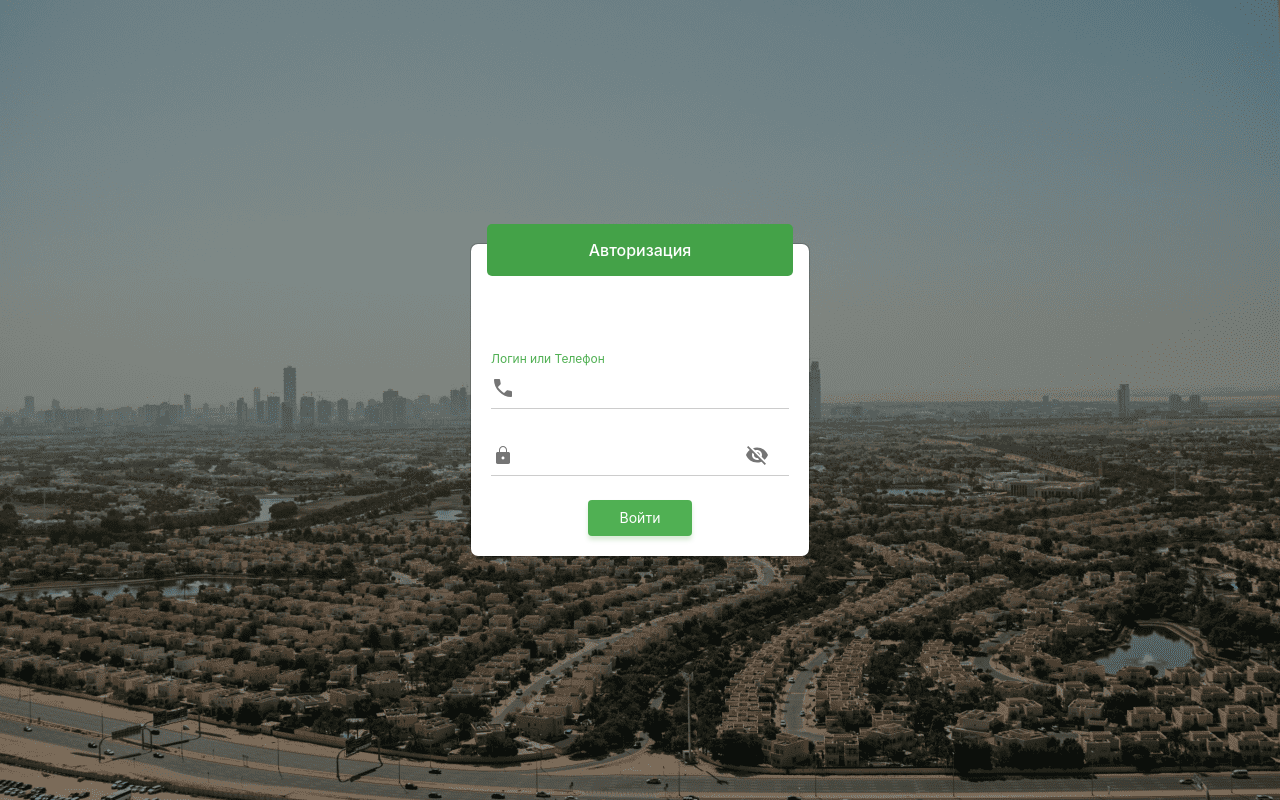
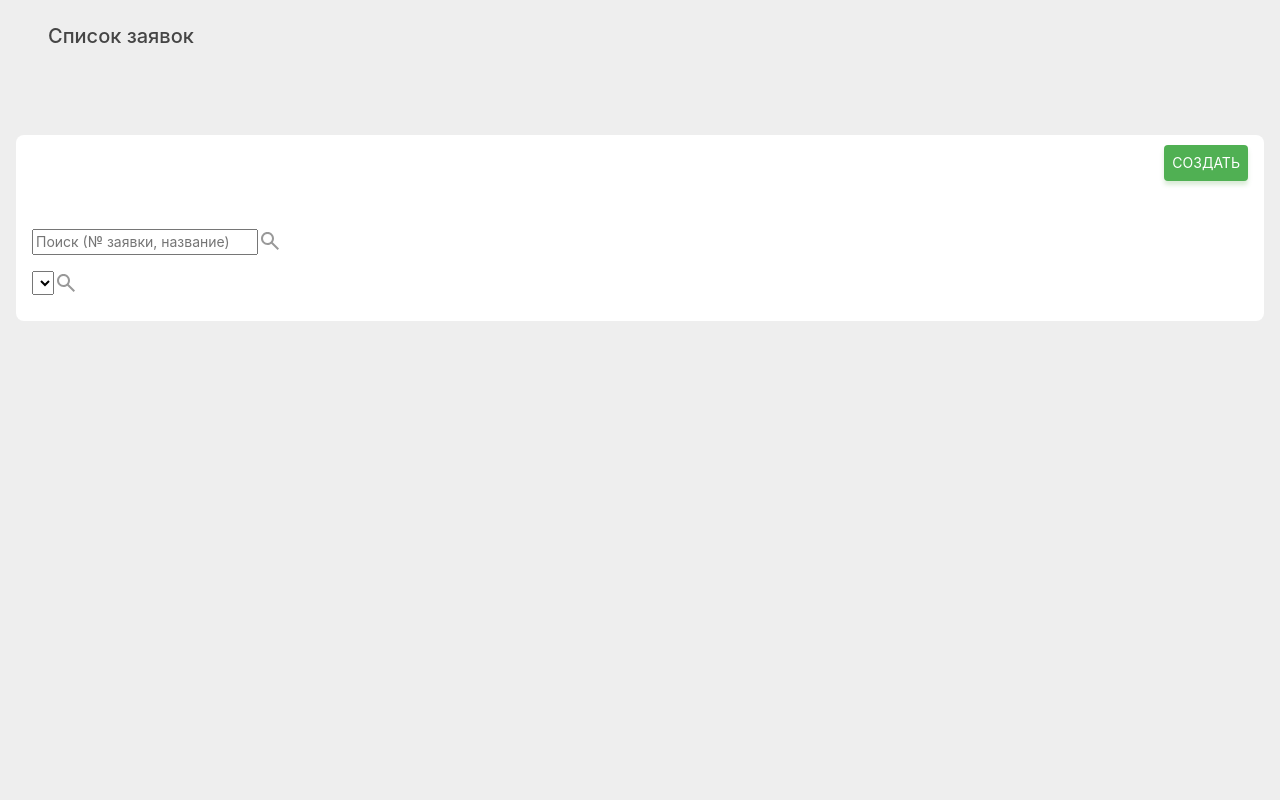
Before and after one commit to paks176/request-form, a Vue app: page / in a window 1280 px wide. Before the commit this address led to /login. Built offline with nearby package versions, Linux system fonts and the light colour scheme.

Commit message:
requests table start, auth bug fixed

```diff
--- a/src/assets/styles/styles.css
+++ b/src/assets/styles/styles.css
@@ -16,6 +16,11 @@
 
 .p-6 {
   padding: 1.25rem;
+}
+
+.py-7 {
+  padding-top: 0.625rem;
+  padding-bottom: 0.625rem;
 }
 
 .me-6 {
--- a/src/assets/styles/styles.sass
+++ b/src/assets/styles/styles.sass
@@ -18,6 +18,9 @@ $backgroundGray: #eee
   transition: all .3s ease
 .p-6
   padding: 1.25rem
+.py-7
+  padding-top: 0.625rem
+  padding-bottom: 0.625rem
 .me-6
   margin-right: 0.75rem
 
--- a/src/components/AuthPage.vue
+++ b/src/components/AuthPage.vue
@@ -71,7 +71,6 @@ export default {
   name: "AuthPage",
   data() {
     return {
-      loginField: null,
       loginValue: '',
       passwordField: null,
       passwordValue: '',
@@ -106,14 +105,11 @@ export default {
     submitForm() {
       this.loading = true;
       setTimeout(() => {
-        // const data = new FormData();
-        // data.append('username', this.loginValue);
-        // data.append('password', this.passwordValue);
-
         const data = {
           'username': this.loginValue,
           'password': this.passwordValue,
         }
+        console.log(data)
         this.sendAuthRequest(data).then(() => {
           if (this.getAuthStatus) {
             this.messageField.classList.replace('text-danger', 'green-text-2')
--- a/src/components/RequestsList.vue
+++ b/src/components/RequestsList.vue
@@ -1,5 +1,41 @@
 <template>
-  <div>Requests</div>
+  <div>
+    <h1 class="py-4 px-5">Список заявок</h1>
+    <div class="p-3">
+      <div class="request-table border-radius-8 px-3 py-7">
+        <button class="main-button ms-auto mb-5">СОЗДАТЬ</button>
+        <div>
+          <div class="request-table__input d-flex pb-3 me-3">
+            <input type="text" placeholder="Поиск (№ заявки, название)">
+            <svg width="24" height="24" viewBox="0 0 24 24" fill="none" xmlns="http://www.w3.org/2000/svg">
+              <mask id="mask0_2002_52" style="mask-type:alpha" maskUnits="userSpaceOnUse" x="0" y="0" width="24" height="24">
+                <rect width="24" height="24" fill="#D9D9D9" />
+              </mask>
+              <g mask="url(#mask0_2002_52)">
+                <path d="M19.6 21L13.3 14.7C12.8 15.1 12.225 15.4167 11.575 15.65C10.925 15.8833 10.2333 16 9.5 16C7.68333 16 6.14583 15.3708 4.8875 14.1125C3.62917 12.8542 3 11.3167 3 9.5C3 7.68333 3.62917 6.14583 4.8875 4.8875C6.14583 3.62917 7.68333 3 9.5 3C11.3167 3 12.8542 3.62917 14.1125 4.8875C15.3708 6.14583 16 7.68333 16 9.5C16 10.2333 15.8833 10.925 15.65 11.575C15.4167 12.225 15.1 12.8 14.7 13.3L21 19.6L19.6 21ZM9.5 14C10.75 14 11.8125 13.5625 12.6875 12.6875C13.5625 11.8125 14 10.75 14 9.5C14 8.25 13.5625 7.1875 12.6875 6.3125C11.8125 5.4375 10.75 5 9.5 5C8.25 5 7.1875 5.4375 6.3125 6.3125C5.4375 7.1875 5 8.25 5 9.5C5 10.75 5.4375 11.8125 6.3125 12.6875C7.1875 13.5625 8.25 14 9.5 14Z" fill="#999999" />
+              </g>
+            </svg>
+          </div>
+
+          <div class="request-table__input d-flex pb-3">
+            <select name="" id="">
+              <option value=" "></option>
+            </select>
+            <svg width="24" height="24" viewBox="0 0 24 24" fill="none" xmlns="http://www.w3.org/2000/svg">
+              <mask id="mask0_2002_52" style="mask-type:alpha" maskUnits="userSpaceOnUse" x="0" y="0" width="24" height="24">
+                <rect width="24" height="24" fill="#D9D9D9" />
+              </mask>
+              <g mask="url(#mask0_2002_52)">
+                <path d="M19.6 21L13.3 14.7C12.8 15.1 12.225 15.4167 11.575 15.65C10.925 15.8833 10.2333 16 9.5 16C7.68333 16 6.14583 15.3708 4.8875 14.1125C3.62917 12.8542 3 11.3167 3 9.5C3 7.68333 3.62917 6.14583 4.8875 4.8875C6.14583 3.62917 7.68333 3 9.5 3C11.3167 3 12.8542 3.62917 14.1125 4.8875C15.3708 6.14583 16 7.68333 16 9.5C16 10.2333 15.8833 10.925 15.65 11.575C15.4167 12.225 15.1 12.8 14.7 13.3L21 19.6L19.6 21ZM9.5 14C10.75 14 11.8125 13.5625 12.6875 12.6875C13.5625 11.8125 14 10.75 14 9.5C14 8.25 13.5625 7.1875 12.6875 6.3125C11.8125 5.4375 10.75 5 9.5 5C8.25 5 7.1875 5.4375 6.3125 6.3125C5.4375 7.1875 5 8.25 5 9.5C5 10.75 5.4375 11.8125 6.3125 12.6875C7.1875 13.5625 8.25 14 9.5 14Z" fill="#999999" />
+              </g>
+            </svg>
+          </div>
+        </div>
+      </div>
+
+    </div>
+
+  </div>
 </template>
 
 <script>
@@ -9,5 +45,15 @@ export default {
 </script>
 
 <style scoped>
+h1 {
+  margin-bottom: 47px;
+  font-size: 20px;
+  line-height: 120%;
+  color: #454545;
+}
 
+.request-table {
+  background-color: #FFFFFF;
+
+}
 </style>
--- a/src/router/index.js
+++ b/src/router/index.js
@@ -9,7 +9,7 @@ const routes = [
     },
     {
         name: 'Requests',
-        path: '/requests',
+        path: '/',
         component: () => import('../components/RequestsList.vue'),
     },
     {
--- a/src/store/index.js
+++ b/src/store/index.js
@@ -6,27 +6,27 @@ Vue.use(Vuex);
 
 export default new Vuex.Store({
     state: {
-        authorized: false,
+        authorized: true,
     },
     actions: {
         sendAuthRequest(context, body) {
-            axios.post('https://dev.moydomonline.ru/api/auth/login/', body, {
-                headers: {
-                    'Content-Type': 'multipart/form-data'
-                }
-            }).then(response => {
+            return axios.post(
+                'https://dev.moydomonline.ru/api/auth/login/',
+                body,
+                {
+                    headers: {'Content-Type': 'multipart/form-data'}
+                }).then(response => {
                 if (response.status === 200) {
                     context.commit("setAuthorized", true);
-                } else {
-                    context.commit("setAuthorized", false);
                 }
             }).catch(error => {
+                context.commit("setAuthorized", false);
                 console.log(error)
             })
         }
     },
     mutations: {
-        setAuthorized (state, authorized) {
+        setAuthorized(state, authorized) {
             state.authorized = authorized;
         }
     },
```
Also changed, not shown: 1 other file (tests, documents, lock files or other folders).
